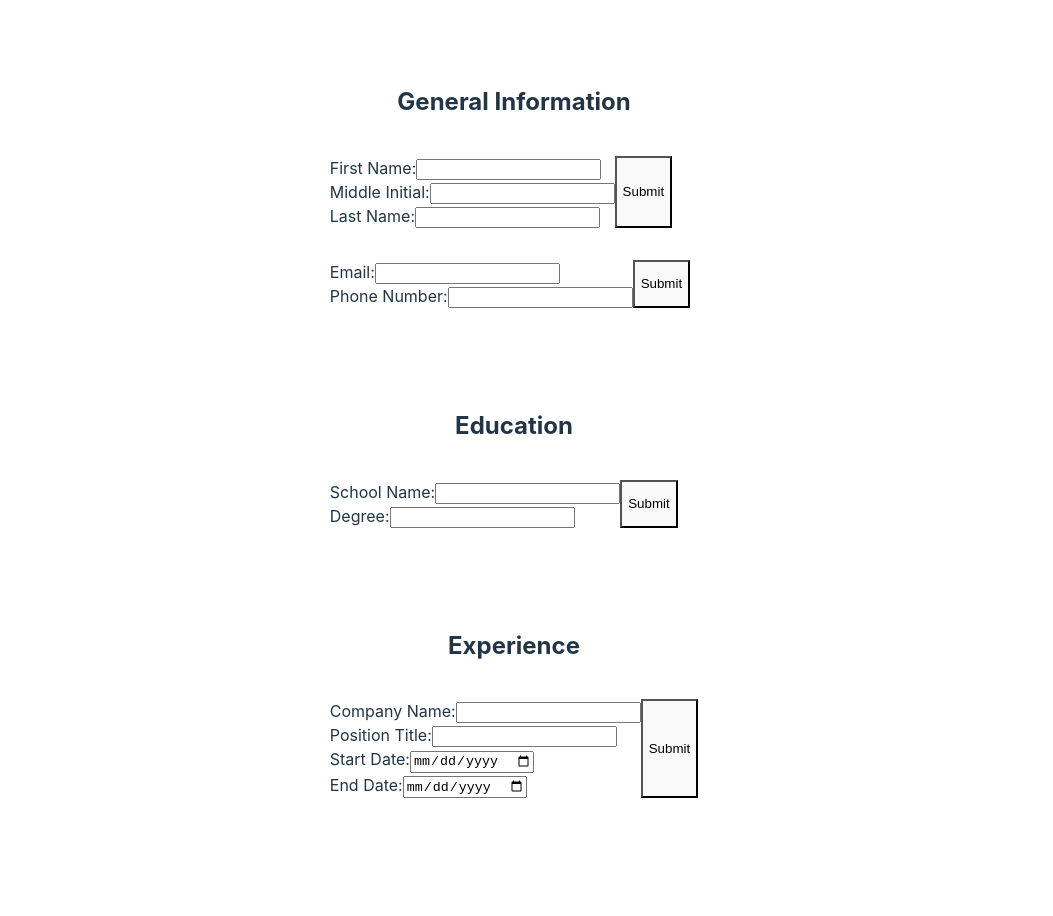
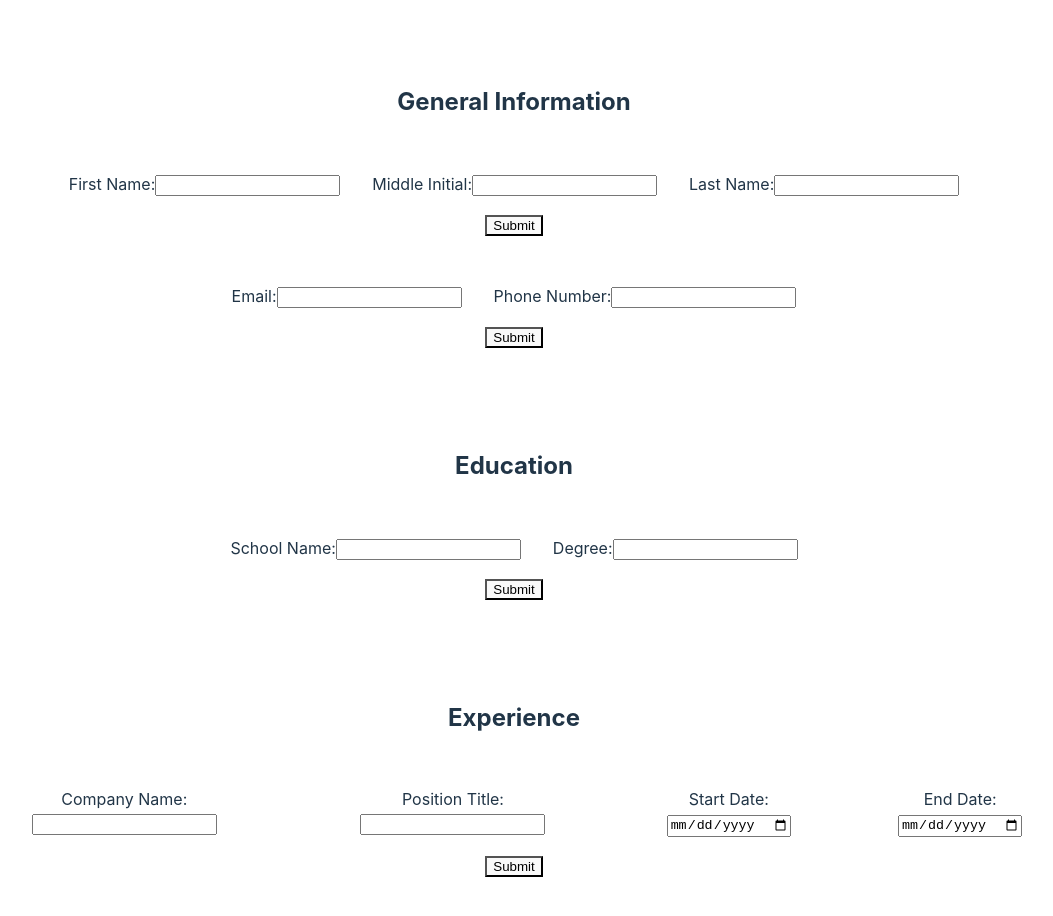
Before and after one commit to CameronTheDeveloper/cv-application, a React app: page / in a window 1280 px wide. Shown: the top 916 px of the page, without its empty margins (126-1179 px from the left). Before the commit the page ends 878 px from the top, so only its background shows below. Built offline with nearby package versions, Linux system fonts and the light colour scheme; the HTML template or start-up script is replaced by a standard one.

Commit message:
Center form inputs & edit spacing

```diff
--- a/src/styles/InfoSection.css
+++ b/src/styles/InfoSection.css
@@ -1,9 +1,16 @@
-.info-section form {
+/* Inputs */
+
+.info-section {
     display: flex;
     padding: 1rem;
+    justify-content: center;
 }
 
 .info-section form .inputs {
-    display: grid;
-    justify-items: start;
+    display: flex;
+    justify-content: center;
 }
+
+.info-section form .inputs label {
+    margin: 1rem;
+}
```
